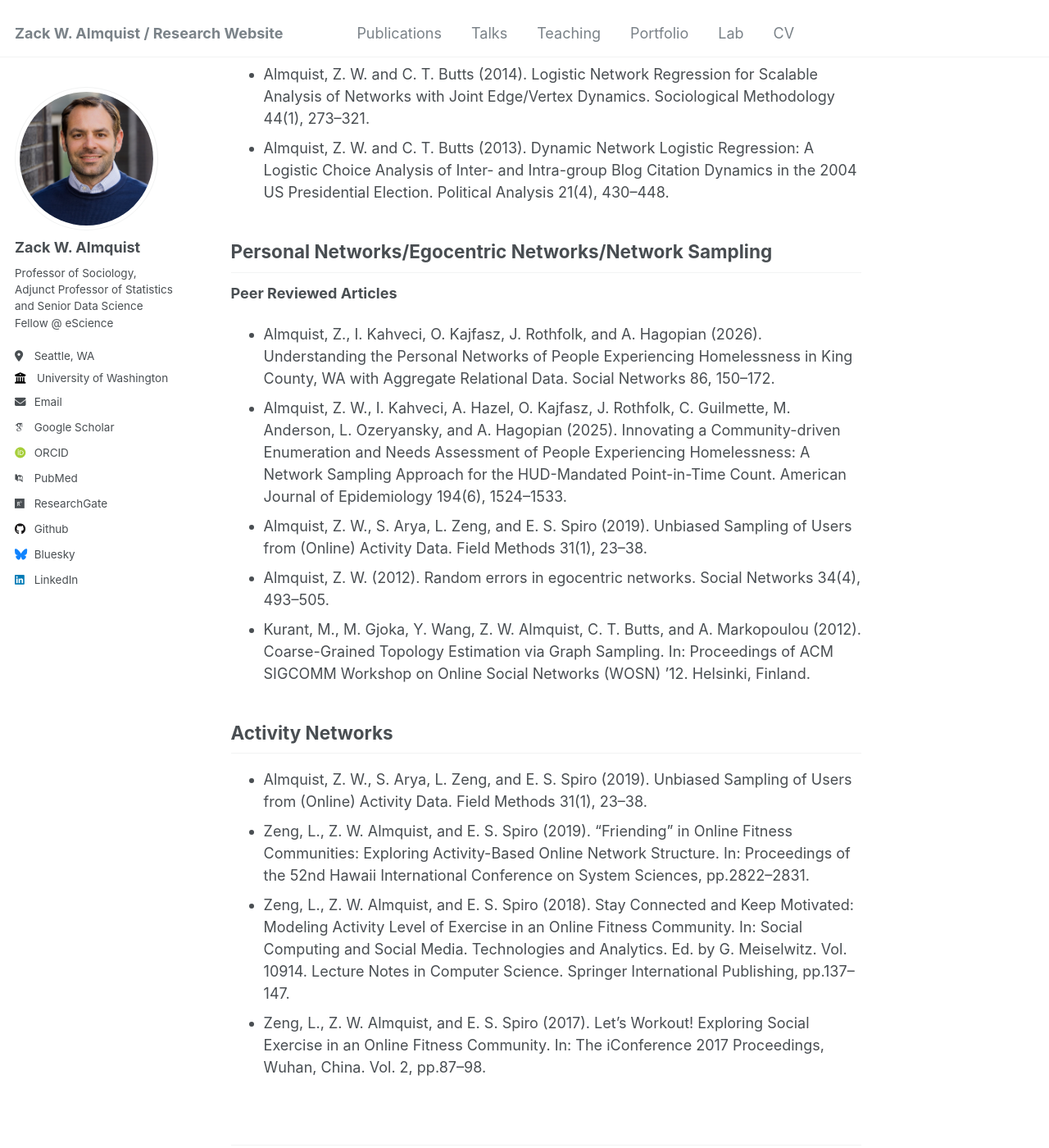
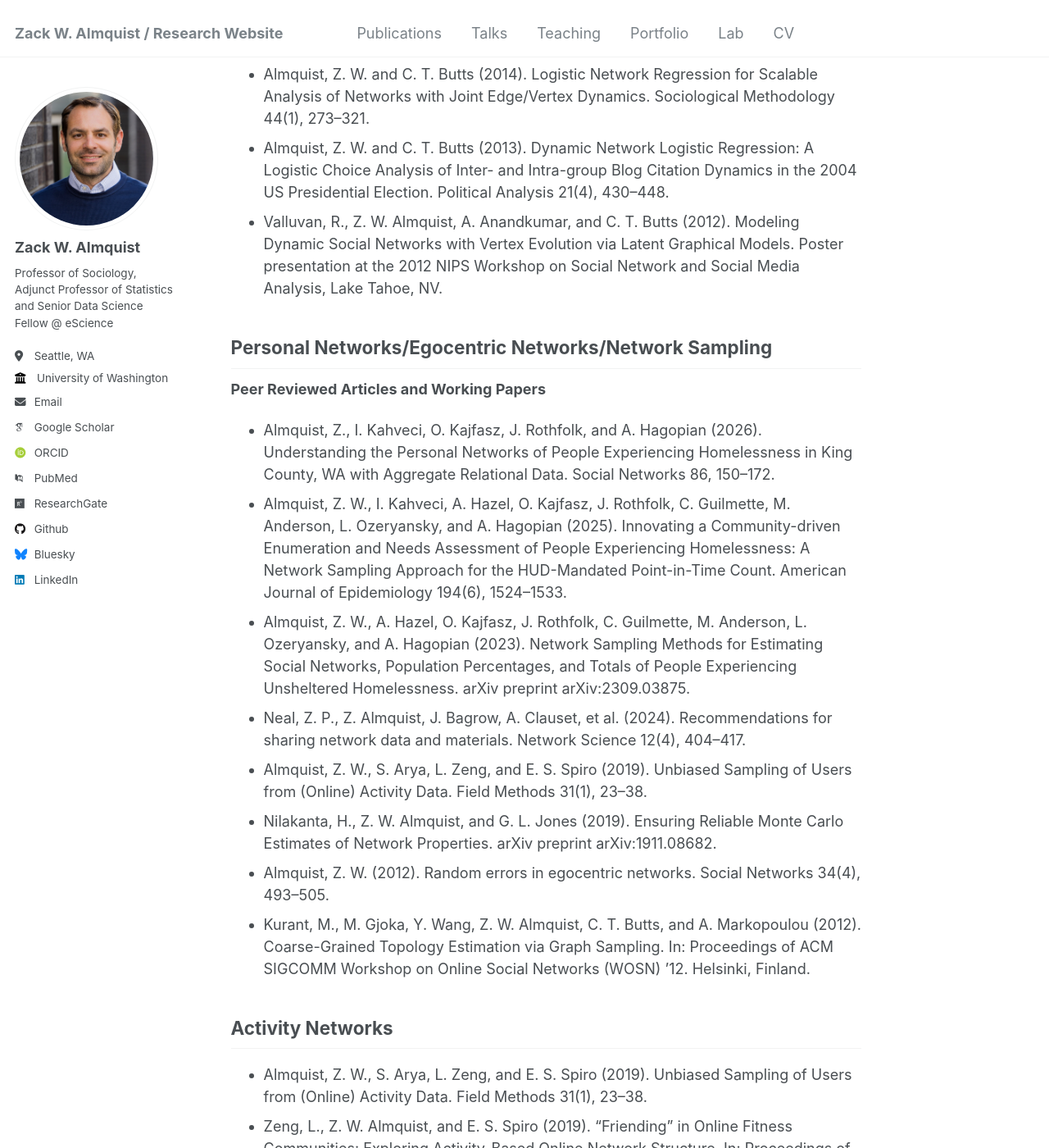
Before and after one commit to zalmquist/zalmquist.github.io, a Jekyll site: the page built from _portfolio/portfolio-4.md, in a window 1280 px wide and 1400 px high, scrolled down 2217 px. Shown: the whole window at 82% size. Built offline with Jekyll 4.4.1, drawn with Linux system fonts in a browser that asks for light colours; some web fonts are replaced; some of the changed text lies outside the part shown.

Commit message:
Complete portfolio publication coverage
- Add Data in Brief (radical env direct-action data) to Environmental Action
- Add Endogenous competition PNAS to COVID/Pop Health and Health
- Add Computational Demography & Health chapter to Demography and Health
- Add 4 preprints to topic sections (Network Sampling Methods, Reliable Monte
  Carlo, MRP with Spatial Priors, Latent Graphical Models); relabel affected
  section headers to 'Peer Reviewed Articles and Working Papers'
- Add 'Recommendations for sharing network data' to Social Network Methods
- Cross-list papers into additional relevant sections (MRP, Network Sampling,
  Reliable Monte Carlo, Does Demography)

Co-Authored-By: Claude Opus 4.8 (1M context) <noreply@anthropic.com>

```diff
--- a/_portfolio/portfolio-4.md
+++ b/_portfolio/portfolio-4.md
@@ -35,7 +35,7 @@ units. Demographic Research 26(22), 593–632.
 
 ## Dynamic Network Models
 
-**Peer Reviewed Articles**
+**Peer Reviewed Articles and Working Papers**
 
 * Mallik, A. and Z. W. Almquist (2019). Stable Multiple Time Step Simulation/Prediction from Lagged Dynamic Network Regression Models. Journal of Computational and Graphical Statistics 28(4), 967–979.
 * Almquist, Z. W. and C. T. Butts (2018). Dynamic Network Analysis with Missing Data: Theory and Methods.
@@ -46,16 +46,20 @@ PA: Elsevier.
 * Almquist, Z. W. and C. T. Butts (2014). “Bayesian Analysis of Dynamic Network Regression with Joint Edge/Vertex Dynamics”. In: Bayesian Inference in the Social Sciences. Ed. by I. Jeliazkov and X.-S. Yang. Hoboken, New Jersey: John Wiley & Sons.
 * Almquist, Z. W. and C. T. Butts (2014). Logistic Network Regression for Scalable Analysis of Networks with Joint Edge/Vertex Dynamics. Sociological Methodology 44(1), 273–321.
 * Almquist, Z. W. and C. T. Butts (2013). Dynamic Network Logistic Regression: A Logistic Choice Analysis of Inter- and Intra-group Blog Citation Dynamics in the 2004 US Presidential Election. Political Analysis 21(4), 430–448.
+* Valluvan, R., Z. W. Almquist, A. Anandkumar, and C. T. Butts (2012). Modeling Dynamic Social Networks with Vertex Evolution via Latent Graphical Models. Poster presentation at the 2012 NIPS Workshop on Social Network and Social Media Analysis, Lake Tahoe, NV.
 
 ## Personal Networks/Egocentric Networks/Network Sampling
 
-**Peer Reviewed Articles**
+**Peer Reviewed Articles and Working Papers**
 * Almquist, Z., I. Kahveci, O. Kajfasz, J. Rothfolk, and A. Hagopian (2026). Understanding the Personal Networks of People Experiencing Homelessness in King County, WA with Aggregate Relational Data. Social Networks 86, 150–172.
 * Almquist, Z. W., I. Kahveci, A. Hazel, O. Kajfasz, J. Rothfolk, C. Guilmette, M. Anderson, L. Ozeryansky, and
 A. Hagopian (2025). Innovating a Community-driven Enumeration and Needs Assessment of People Experiencing Homelessness: A Network Sampling Approach for the HUD-Mandated Point-in-Time Count.
 American Journal of Epidemiology 194(6), 1524–1533.
+* Almquist, Z. W., A. Hazel, O. Kajfasz, J. Rothfolk, C. Guilmette, M. Anderson, L. Ozeryansky, and A. Hagopian (2023). Network Sampling Methods for Estimating Social Networks, Population Percentages, and Totals of People Experiencing Unsheltered Homelessness. arXiv preprint arXiv:2309.03875.
+* Neal, Z. P., Z. Almquist, J. Bagrow, A. Clauset, et al. (2024). Recommendations for sharing network data and materials. Network Science 12(4), 404–417.
 * Almquist, Z. W., S. Arya, L. Zeng, and E. S. Spiro (2019). Unbiased Sampling of Users from (Online) Activity
 Data. Field Methods 31(1), 23–38.
+* Nilakanta, H., Z. W. Almquist, and G. L. Jones (2019). Ensuring Reliable Monte Carlo Estimates of Network Properties. arXiv preprint arXiv:1911.08682.
 * Almquist, Z. W. (2012). Random errors in egocentric networks. Social Networks 34(4), 493–505.
 * Kurant, M., M. Gjoka, Y. Wang, Z. W. Almquist, C. T. Butts, and A. Markopoulou (2012). Coarse-Grained Topology Estimation via Graph Sampling. In: Proceedings of ACM SIGCOMM Workshop on Online Social Networks (WOSN) ’12. Helsinki, Finland.
 
```
Also changed, not shown: _portfolio/portfolio-1.md (+2 -1 lines), _portfolio/portfolio-2.md (+1 -0 lines), _portfolio/portfolio-3.md (+1 -0 lines), _portfolio/portfolio-5.md (+3 -1 lines), _portfolio/portfolio-6.md (+5 -1 lines).
